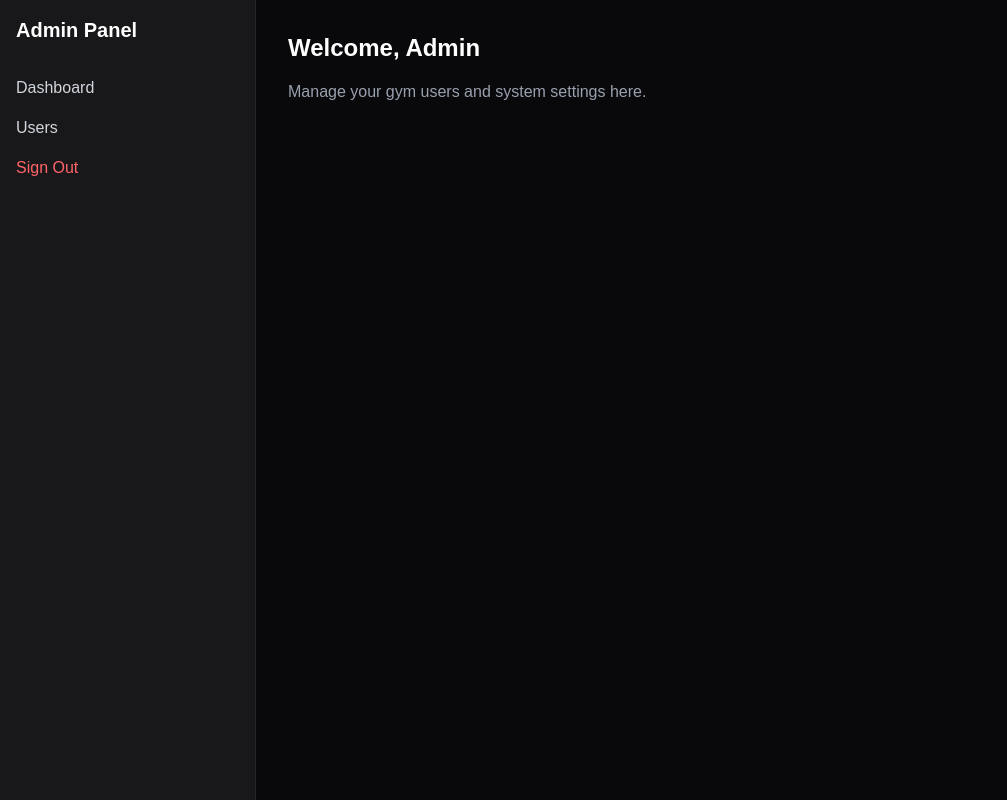
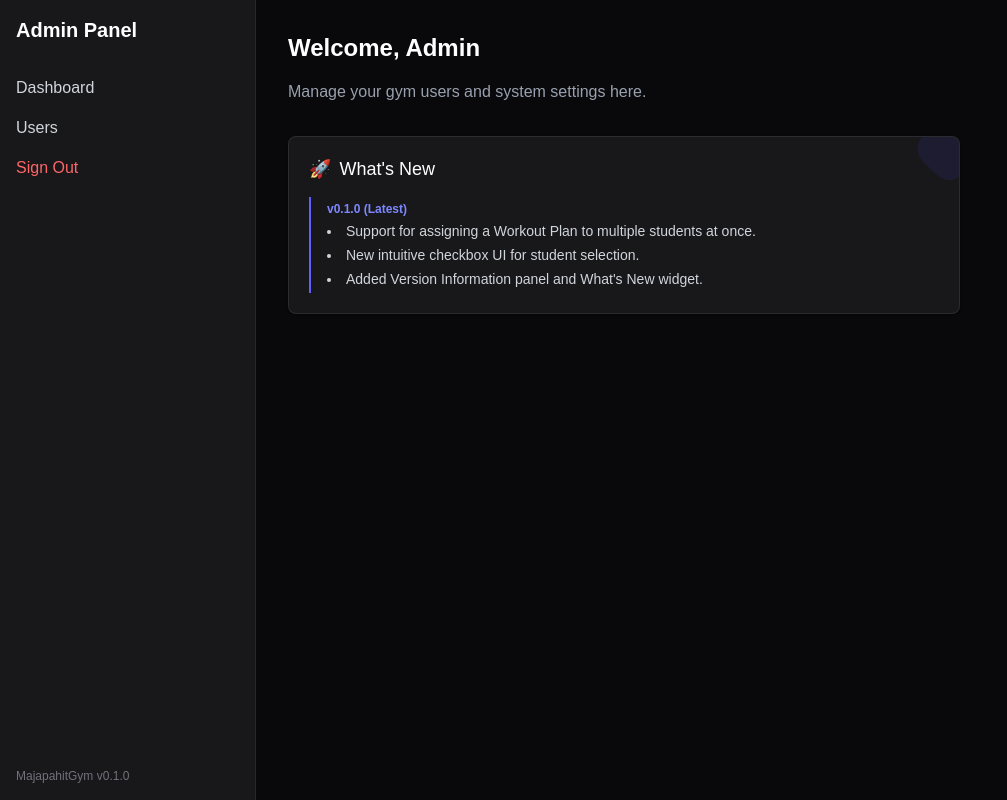
Before and after one commit to agas007/gym-tracker, a Next.js app: page /admin in a window 1280 px wide. Shown: the whole page, without its empty margins (0-1007 px from the left). Built offline with nearby package versions, Linux system fonts and the light colour scheme.

Commit message:
feat: add `VersionDisplay` and `WhatsNewWidget` components, integrating them into admin, instructor, and student layouts and dashboards.

```diff
--- a/src/app/admin/layout.tsx
+++ b/src/app/admin/layout.tsx
@@ -1,5 +1,6 @@
 
 import SignOutButton from '@/app/ui/sign-out-button';
+import VersionDisplay from '@/app/ui/version-display';
 
 export default function AdminLayout({
   children,
@@ -8,13 +9,14 @@ export default function AdminLayout({
 }) {
   return (
     <div className="flex h-screen bg-zinc-950">
-      <div className="w-64 bg-zinc-900 border-r border-zinc-800 p-4">
+      <div className="w-64 bg-zinc-900 border-r border-zinc-800 p-4 flex flex-col h-full">
         <h1 className="text-xl font-bold text-white mb-8">Admin Panel</h1>
-        <nav className="space-y-4">
+        <nav className="space-y-4 flex-1">
           <a href="/admin" className="block text-gray-300 hover:text-white">Dashboard</a>
           <a href="/admin/users" className="block text-gray-300 hover:text-white">Users</a>
           <SignOutButton />
         </nav>
+        <VersionDisplay />
       </div>
       <div className="flex-1 overflow-auto p-8">
         {children}
--- a/src/app/admin/page.tsx
+++ b/src/app/admin/page.tsx
@@ -1,9 +1,14 @@
+import WhatsNewWidget from '@/app/ui/whats-new-widget';
 
 export default function AdminDashboard() {
   return (
     <div className="text-white">
       <h2 className="text-2xl font-bold mb-4">Welcome, Admin</h2>
-      <p className="text-gray-400">Manage your gym users and system settings here.</p>
+      <p className="text-gray-400 mb-8">Manage your gym users and system settings here.</p>
+
+      <div className="max-w-2xl">
+          <WhatsNewWidget />
+      </div>
     </div>
   );
 }
--- a/src/app/instructor/layout.tsx
+++ b/src/app/instructor/layout.tsx
@@ -1,5 +1,6 @@
 
 import SignOutButton from '@/app/ui/sign-out-button';
+import VersionDisplay from '@/app/ui/version-display';
 
 export default function InstructorLayout({
   children,
@@ -8,14 +9,15 @@ export default function InstructorLayout({
 }) {
   return (
     <div className="flex h-screen bg-zinc-950">
-      <div className="w-64 bg-zinc-900 border-r border-zinc-800 p-4">
+      <div className="w-64 bg-zinc-900 border-r border-zinc-800 p-4 flex flex-col h-full">
         <h1 className="text-xl font-bold text-white mb-8">Instructor Panel</h1>
-        <nav className="space-y-4">
+        <nav className="space-y-4 flex-1">
           <a href="/instructor" className="block text-gray-300 hover:text-white">Overview</a>
           <a href="/instructor/students" className="block text-gray-300 hover:text-white">Students</a>
           <a href="/instructor/plans" className="block text-gray-300 hover:text-white">Workout Plans</a>
           <SignOutButton />
         </nav>
+        <VersionDisplay />
       </div>
       <div className="flex-1 overflow-auto p-8">
         {children}
--- a/src/app/instructor/page.tsx
+++ b/src/app/instructor/page.tsx
@@ -2,6 +2,7 @@
 import { auth } from '@/auth';
 import { prisma } from '@/lib/prisma';
 import Link from 'next/link';
+import WhatsNewWidget from '@/app/ui/whats-new-widget';
 
 export default async function InstructorDashboard() {
   const session = await auth();
@@ -73,6 +74,8 @@ export default async function InstructorDashboard() {
              </div>
           </div>
         </div>
+        {/* What's New Widget */}
+        <WhatsNewWidget />
       </div>
     </div>
   );
--- a/src/app/student/layout.tsx
+++ b/src/app/student/layout.tsx
@@ -1,5 +1,6 @@
 
 import SignOutButton from '@/app/ui/sign-out-button';
+import VersionDisplay from '@/app/ui/version-display';
 
 export default function StudentLayout({
   children,
@@ -8,10 +9,12 @@ export default function StudentLayout({
 }) {
   return (
     <div className="flex flex-col h-screen bg-zinc-950">
-      <div className="flex-1 overflow-auto p-4 pb-20">
+      <div className="flex-1 overflow-auto p-4 pb-24 flex flex-col">
         {children}
+        <div className="mt-8 text-center pb-8 border-t border-zinc-900 pt-4">
+          <VersionDisplay />
+        </div>
       </div>
-       {/* Bottom Navigation for Mobile */}
       <nav className="fixed bottom-0 w-full bg-zinc-900 border-t border-zinc-800 p-4 flex justify-around">
           <a href="/student" className="text-gray-300 hover:text-white text-sm">Dashboard</a>
           <a href="/student/workouts" className="text-gray-300 hover:text-white text-sm">Workouts</a>
--- a/src/app/student/page.tsx
+++ b/src/app/student/page.tsx
@@ -2,6 +2,7 @@
 import { auth } from '@/auth';
 import { prisma } from '@/lib/prisma';
 import Link from 'next/link';
+import WhatsNewWidget from '@/app/ui/whats-new-widget';
 
 export default async function StudentDashboard() {
   const session = await auth();
@@ -42,6 +43,10 @@ export default async function StudentDashboard() {
         <h2 className="text-2xl font-bold tracking-tight">Your Training Plan</h2>
         <p className="text-gray-400 mt-1">Ready to crush it today, {session.user.name}?</p>
       </header>
+
+      <div className="mb-8">
+          <WhatsNewWidget />
+      </div>
 
       {!activePlan ? (
           <div className="text-center py-12 bg-zinc-900 border border-zinc-800 rounded-lg">
--- /dev/null
+++ b/src/app/ui/version-display.tsx
@@ -0,0 +1,9 @@
+import packageJson from '../../../package.json';
+
+export default function VersionDisplay() {
+  return (
+    <div className="mt-auto pt-8">
+      <p className="text-xs text-zinc-500 font-medium">MajapahitGym v{packageJson.version}</p>
+    </div>
+  );
+}
--- /dev/null
+++ b/src/app/ui/whats-new-widget.tsx
@@ -0,0 +1,29 @@
+export default function WhatsNewWidget() {
+  return (
+    <div className="bg-zinc-900 overflow-hidden rounded-lg shadow border border-zinc-700/50 relative">
+      <div className="absolute top-0 right-0 w-16 h-16 pointer-events-none opacity-10">
+          <svg viewBox="0 0 200 200" xmlns="http://www.w3.org/2000/svg" className="absolute top-0 right-0 transform translate-x-1/4 -translate-y-1/4">
+            <path fill="#4F46E5" d="M42.7,-73.4C54.9,-66.6,64.1,-53.4,72.3,-40.1C80.5,-26.8,87.7,-13.4,87.6,-0.1C87.5,13.2,80,26.4,72.6,40.1C65.2,53.8,57.9,68.1,46.2,76.6C34.5,85.1,18.4,87.8,3.3,82.1C-11.8,76.4,-25.9,62.3,-38.4,50.7C-50.9,39.1,-61.8,30,-69.3,18.2C-76.8,6.4,-80.9,-8,-78.9,-21.5C-76.9,-35,-68.8,-47.6,-57.4,-55.8C-46,-64,-31.3,-67.8,-17.7,-72.1C-4.1,-76.4,8.4,-81.2,21.5,-83.4C34.6,-85.6,47,-85.2,59,-77.4L42.7,-73.4Z" transform="translate(100 100)" />
+          </svg>
+      </div>
+      <div className="p-5 relative z-10">
+         <h3 className="text-lg font-medium leading-6 text-white flex items-center gap-2">
+            <span>🚀</span> What&apos;s New
+         </h3>
+         <div className="mt-4 space-y-4">
+             {/* Dynamic Changelog Content */}
+             <div className="border-l-2 border-indigo-500 pl-4 py-1">
+                 <p className="text-xs text-indigo-400 font-semibold mb-1">v0.1.0 (Latest)</p>
+                 <ul className="text-sm text-gray-300 list-disc list-inside space-y-1">
+                     <li>Support for assigning a Workout Plan to multiple students at once.</li>
+                     <li>New intuitive checkbox UI for student selection.</li>
+                     <li>Added Version Information panel and What&apos;s New widget.</li>
+                 </ul>
+             </div>
+
+             {/* You can add more entries down here over time */}
+         </div>
+      </div>
+    </div>
+  );
+}
```
